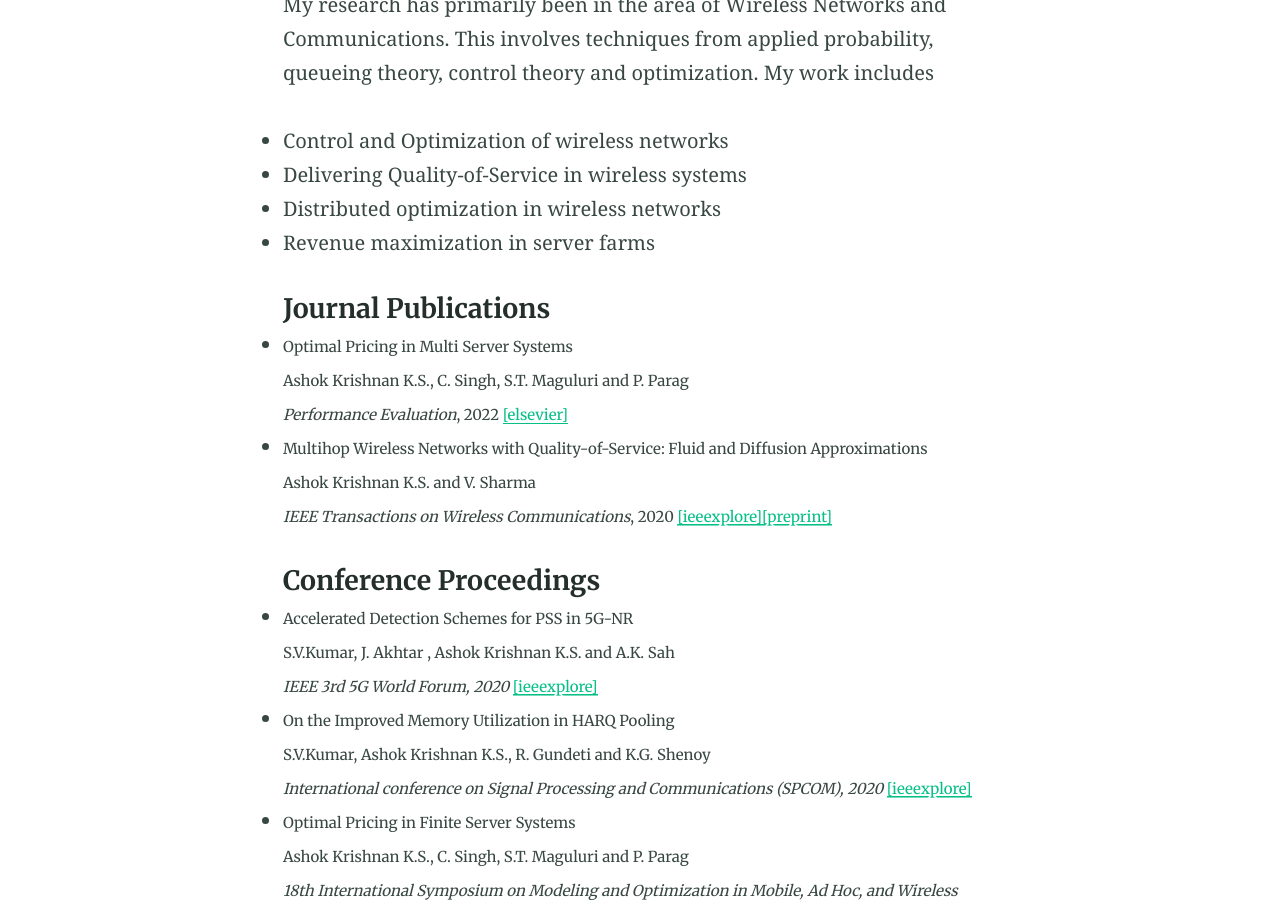
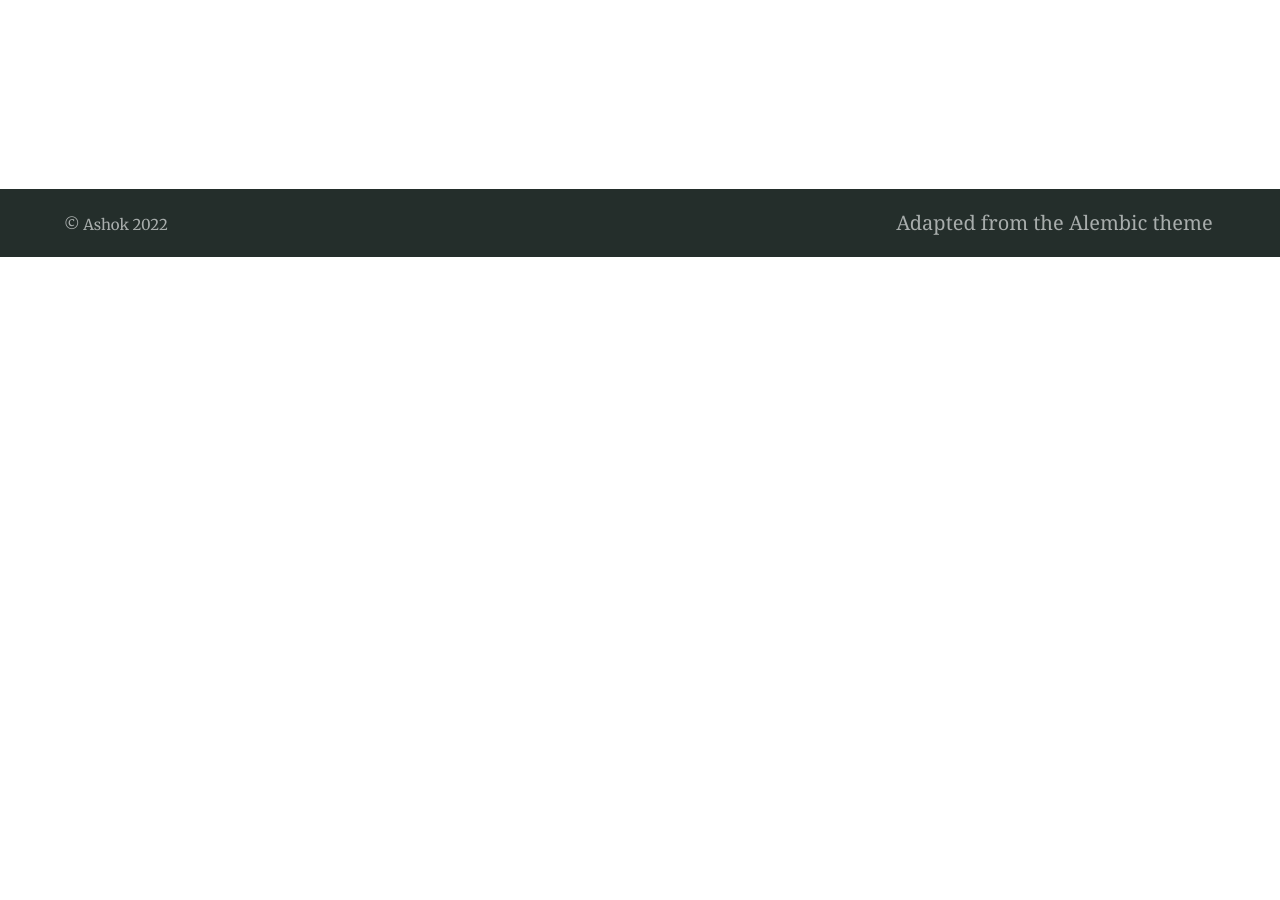
Before and after one commit to ashokkri/ashokkri.github.io, a Jekyll site: the page built from index.md, in a window 1280 px wide and 900 px high, scrolled down 643 px. Built offline with Jekyll 4.4.1, drawn with Linux system fonts in a browser that asks for light colours; after the commit the page ends 900 px from its top, so only the background shows below that; some of the changed text lies outside the part shown.

Commit message:
Update index.md

```diff
--- a/index.md
+++ b/index.md
@@ -9,63 +9,3 @@ feature_image: "https://picsum.photos/1300/400?image=989"
 
 
 I am a postdoctoral researcher at Inria, Sophia Antipolis. I obtained my Ph.D. from the Indian Institute of Science (IISc), Bangalore in 2020.
-
-### Research Interests
-
- My research has primarily been in the area of Wireless Networks and Communications. This involves techniques from applied probability, queueing theory, control theory and optimization. My work includes
-
-- Control and Optimization of wireless networks
-- Delivering Quality-of-Service in wireless systems
-- Distributed optimization in wireless networks
-- Revenue maximization in server farms
-
-#### Journal Publications
-
-- <small>Optimal Pricing in Multi Server Systems
-  Ashok Krishnan K.S., C. Singh, S.T. Maguluri and P. Parag
-  *Performance Evaluation*, 2022 [[elsevier]](https://www.sciencedirect.com/science/article/abs/pii/S0166531621000985)
-
-- <small>Multihop Wireless Networks with Quality-of-Service: Fluid and Diffusion Approximations
-   Ashok Krishnan K.S. and V. Sharma
-   *IEEE Transactions on Wireless Communications*, 2020 [[ieeexplore]](https://ieeexplore.ieee.org/document/9184257)[[preprint]](https://ashokkri.github.io/pdfs/MHopWirelessQoS.pdf)
-
-#### Conference Proceedings
-
-- <small>Accelerated Detection Schemes for PSS in 5G-NR
-   S.V.Kumar, J. Akhtar , Ashok Krishnan K.S. and A.K. Sah
-   *IEEE 3rd 5G World Forum, 2020* [[ieeexplore]](https://ieeexplore.ieee.org/document/9221156)
-
-- <small>On the Improved Memory Utilization in HARQ Pooling
-   S.V.Kumar, Ashok Krishnan K.S., R. Gundeti and K.G. Shenoy
-   *International conference on Signal Processing and Communications (SPCOM), 2020* [[ieeexplore]](https://ieeexplore.ieee.org/document/9179580)
-
-- <small>Optimal Pricing in Finite Server Systems
-   Ashok Krishnan K.S., C. Singh, S.T. Maguluri and P. Parag
-   *18th International Symposium on Modeling and Optimization in Mobile, Ad Hoc, and Wireless Networks (WiOpt), 2020* [[ieeexplore]](https://ieeexplore.ieee.org/document/9155315)
-
-- <small>Minimizing Age of Information in a Multihop Wireless Network
-   Ashok Krishnan K.S. and V. Sharma
-   *IEEE International Conference on Communications (ICC), 2020* [[ieeexplore]](https://ieeexplore.ieee.org/document/9148762/)
-
-- <small>Providing Quality-of-Service in Multihop Wireless Networks: Diffusion Approximation
-   Ashok Krishnan K.S. and V. Sharma
-   *International Conference on Advances in Applied Probability and Stochastic Processes (ICAAP&SP), 2019* [[springerlink]](https://www.springer.com/gp/book/9789811559501)
-
-- <small>Distributed control and quality-of-service in multihop wireless networks
-   Ashok Krishnan K.S. and V. Sharma
-   *IEEE International Conference on Communications (ICC), 2018* [[ieeexplore]](https://ieeexplore.ieee.org/document/8422304)
-
-- <small>A distributed scheduling algorithm to provide quality-of-service in multihop wireless networks
-   Ashok Krishnan K.S. and V. Sharma
-   *IEEE Global Communication Conference (GLOBECOM), 2017* [[ieeexplore]](https://ieeexplore.ieee.org/document/8254642/)
-
-- <small>A Distributed Algorithm for Quality-of-Service Provisioning in Multihop Networks
-   Ashok Krishnan K.S. and V. Sharma
-   *Twenty- Third National Conference on Communications (NCC), 2017* [[ieeexplore]](https://ieeexplore.ieee.org/document/8077094)</small>
-
-
-
-#### Ph.D. Thesis
-
-   - <small>Distributed Control of Multihop Wireless Networks with Quality-of-Service [[pdf]](https://ashokkri.github.io/pdfs/thesis_ashok.pdf)
-       Advisor: [Prof. Vinod Sharma](https://ece.iisc.ac.in/~vinod/)
```
